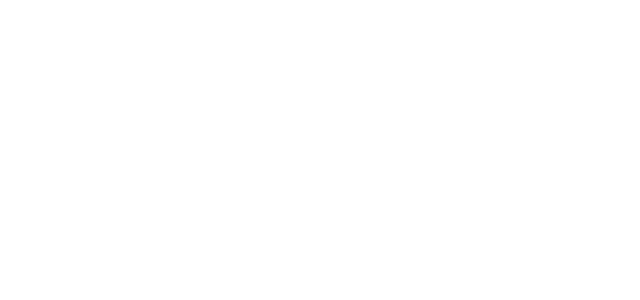
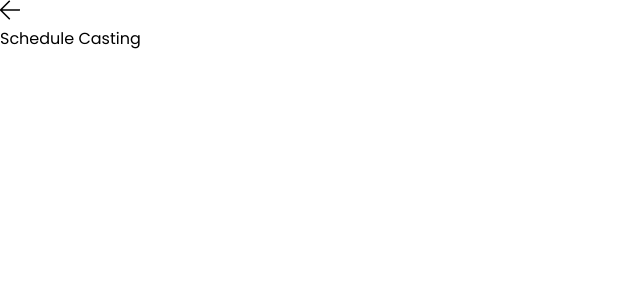
Before and after one commit to nirbhaymaitra07/DBaaS, a React (Vite) app: page /cast/schedulecasting in a window 1280 px wide. Before the commit this address had no page. Shown: the top 300 px of the page, without its empty margins (0-640 px from the left). Built offline with nearby package versions, Linux system fonts and the light colour scheme.

Commit message:
Added few components for Schedule Casting

```diff
--- a/src/App.jsx
+++ b/src/App.jsx
@@ -1,14 +1,16 @@
 import { BrowserRouter } from 'react-router-dom'
 import './App.css'
 import Structure from './structure/Structure'
+import ScheduleCasting from './components/Schedule_Casting/ScheduleCasting'
 
 function App() {
 
   return (
     <>
-    <BrowserRouter>
+    {/* <BrowserRouter>
       <Structure/>
-    </BrowserRouter>
+    </BrowserRouter> */}
+    <ScheduleCasting />
     </>
   )
 }
--- /dev/null
+++ b/src/components/Schedule_Casting/ScheduleCasting.css
@@ -0,0 +1,10 @@
+.main-container{
+   height: 100%;
+   width: 100%;
+}
+.heading{
+    color: black;
+}
+.arrow-image{
+    color: black;
+}
--- /dev/null
+++ b/src/components/Schedule_Casting/ScheduleCasting.jsx
@@ -0,0 +1,19 @@
+import React from 'react'
+import './ScheduleCasting.css';
+import Arrow from './images/Arrow-left.png';
+
+const ScheduleCasting = () => {
+  return (
+    <div className='main-container'>
+        <div className='arrow-image'>
+            <img src={Arrow} />
+        </div>
+        <div className='heading'>
+            Schedule Casting
+        </div>
+
+    </div>
+  )
+}
+
+export default ScheduleCasting
```
Also changed, not shown: src/components/Schedule_Casting/images/Arrow-left.png (added).
